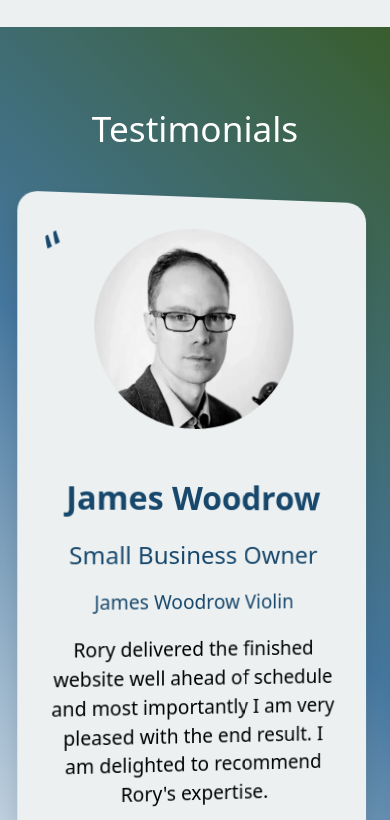
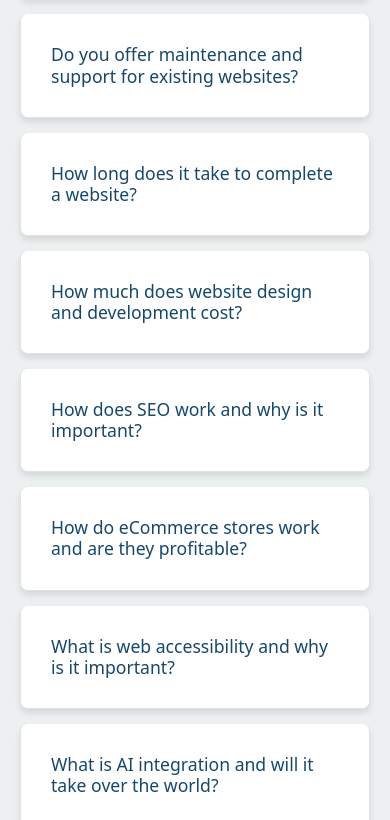
Before and after one commit to RoryDowse/react-portfolio, a React (Vite) app: page / in a window 390 px wide. Shown: the part 6364-7184 px from the top of the page. Built offline with nearby package versions, Linux system fonts and the light colour scheme.

Commit message:
remove and test Services and Testimonials components

```diff
--- a/src/components/Services.css
+++ b/src/components/Services.css
@@ -32,7 +32,6 @@
     box-shadow: 10px 8px 18px rgba(0, 0, 0, 0.5);
     transition: transform 0.3s, box-shadow 0.3s;
     background-image: linear-gradient(135deg, var(--primary-color), var(--secondary-color));
-    max-width: 95%;
 }
 
 .service:nth-child(odd) {
--- a/src/components/Testimonials.css
+++ b/src/components/Testimonials.css
@@ -12,7 +12,6 @@
   gap: 3rem;
   justify-content: center;
   align-items: center;
-  max-width: 100%;
 }
 
 .testimonials h2 {
@@ -30,7 +29,6 @@
   transition: all 0.3s ease;
   transform: perspective(800px) rotateY(5deg);
   z-index: 1;
-  /* max-width: 100%; */
 }
 
 .testimonial:hover {
@@ -49,31 +47,30 @@
 
 /* Name & Role */
 .testimonial h3 {
-  font-size: 2rem;
+  font-size: 1.5rem;
   color: var(--primary-color);
   font-weight: 700;
   margin-top: 50px;
 }
 
 .role {
-  font-size: 1.5rem;
+  font-size: 1.1rem;
   font-weight: 500;
   margin-top: 1rem;
   margin-bottom: 0.5rem;
-  color: var(--primary-color);
+  color: var(--secondary-color);
   line-height: 1.8;
 }
 
 .company {
-  font-size: 1.2rem;
-  font-weight: 500;
-  color: var(--primary-color);
+  font-size: 1.1rem;
+  color: var(--secondary-color);
   line-height: 1.8;
 }
 
 /* Feedback Styling */
-.feedback {
-  font-size: 1.2rem;
+.testimonial p:last-child {
+  font-size: 1.1rem;
   color: black;
   margin-top: 1rem;
 }
@@ -130,10 +127,6 @@
     top: -40px;
   }
 
-  .opening-quote {
-    left: 30px;
-  }
-
   .closing-quote {
     bottom: 0;
     right: 30px;
--- a/src/pages/Home.jsx
+++ b/src/pages/Home.jsx
@@ -46,10 +46,10 @@ export default function Home() {
                 <script type="application/ld+json">{JSON.stringify(structuredData)}</script>
             </Helmet>
             <Hero />
-            <Services />
+            {/* <Services /> */}
             <Employer />
             <Affiliations />
-            <Testimonials />
+            {/* <Testimonials /> */}
             <Packages />
             <Inquire />
             <Location />
```
